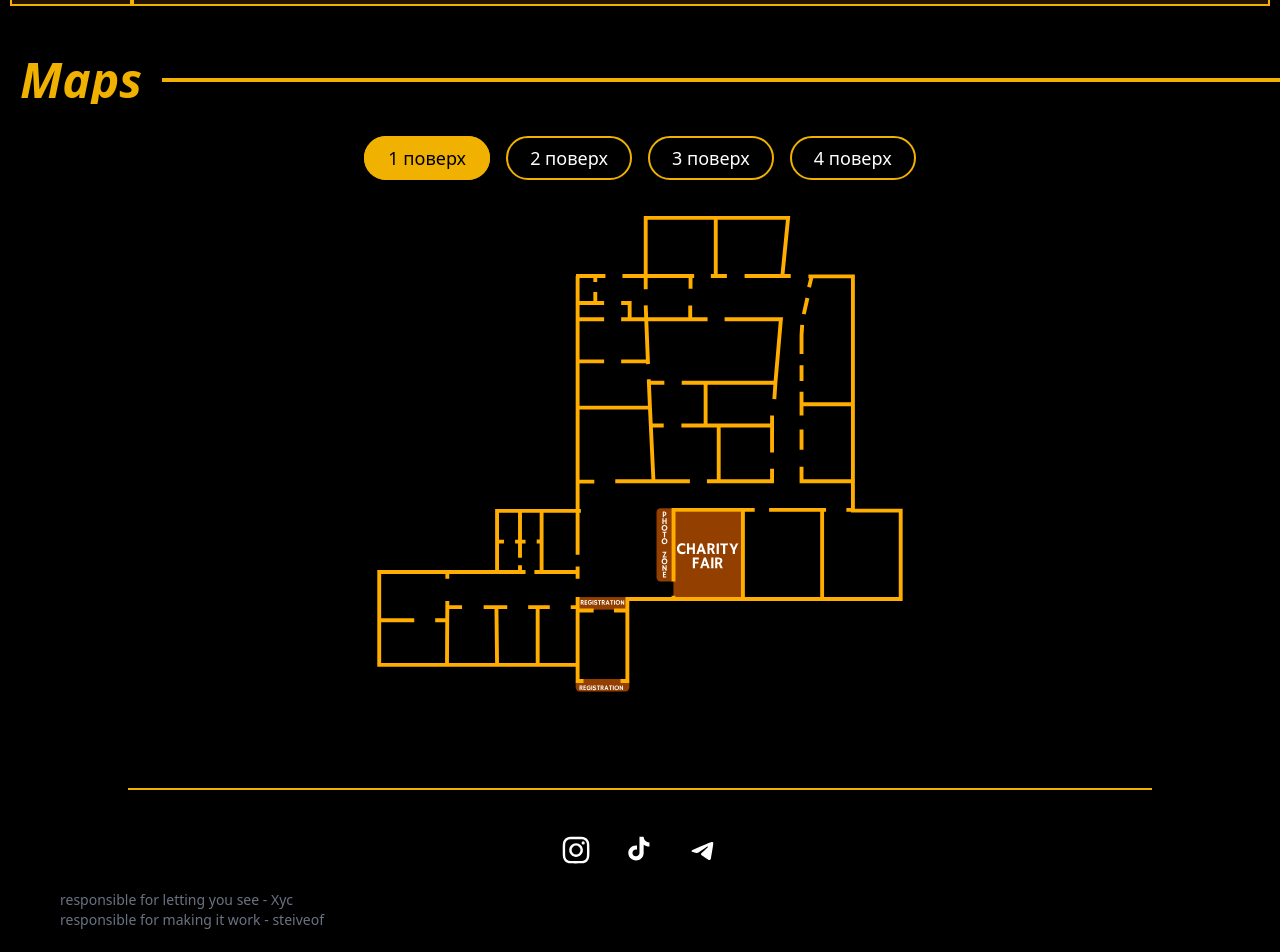
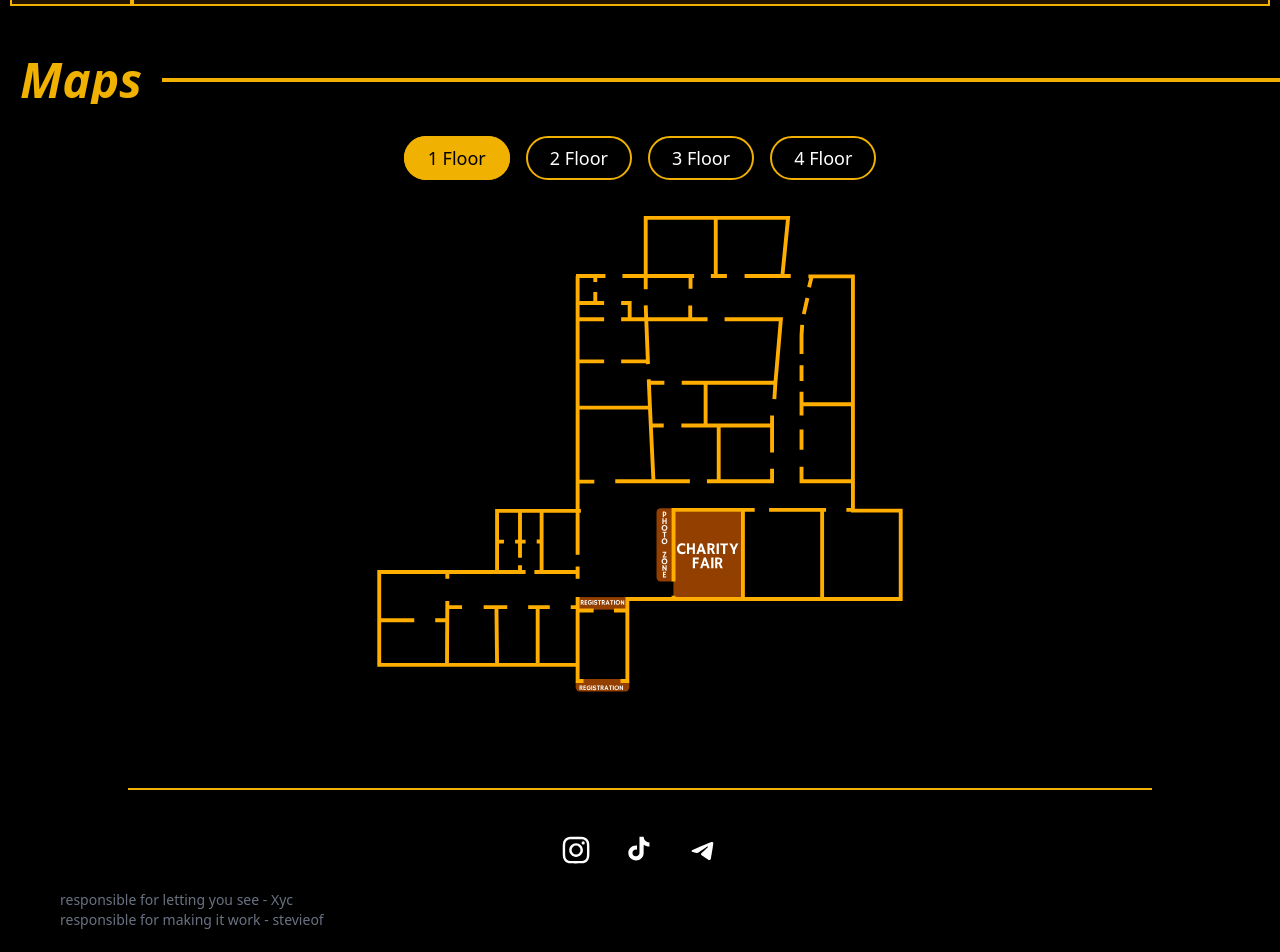
Before and after one commit to LNU-FECT-Student-Government/FrankoITday, a React (Vite) app in the folder FID25/: page / in a window 1280 px wide. Shown: the part 4500-5452 px from the top of the page. Built offline with nearby package versions, Linux system fonts and the light colour scheme; no server answers.

Commit message:
Update UI text and fix contributor name typo
Changed 'поверх' to 'Floor' in Maps component for English consistency. Corrected contributor name from 'steiveof' to 'stevieof' in Footer component.

```diff
--- a/FID25/src/components/Home/Maps.tsx
+++ b/FID25/src/components/Home/Maps.tsx
@@ -72,7 +72,7 @@ function Maps() {
                 : inactiveButtonClass
                 }`}
             >
-              {floor} поверх
+              {floor} Floor
             </button>
           ))}
         </div>
--- a/FID25/src/components/common/Footer.tsx
+++ b/FID25/src/components/common/Footer.tsx
@@ -39,7 +39,7 @@ function Footer() {
                     responsible for letting you see - Xyc
                 </p>
                 <p>
-                    responsible for making it work - steiveof
+                    responsible for making it work - stevieof
                 </p>
             </div>
         </footer>
```
